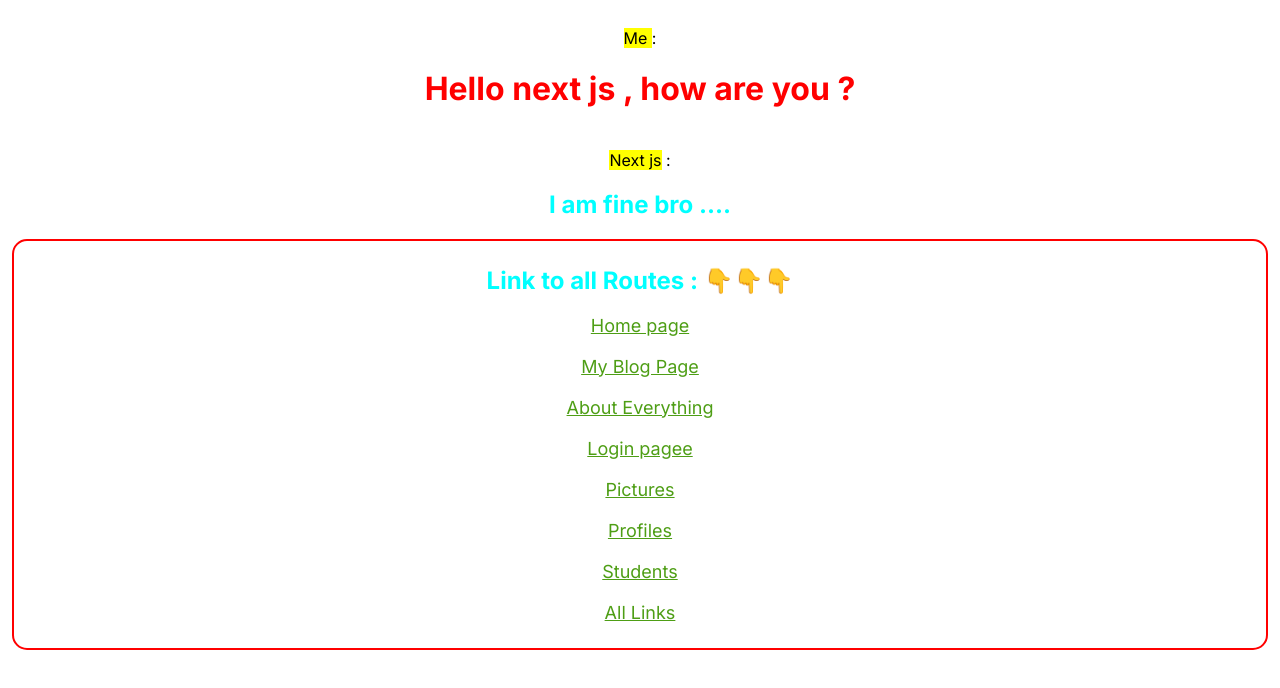
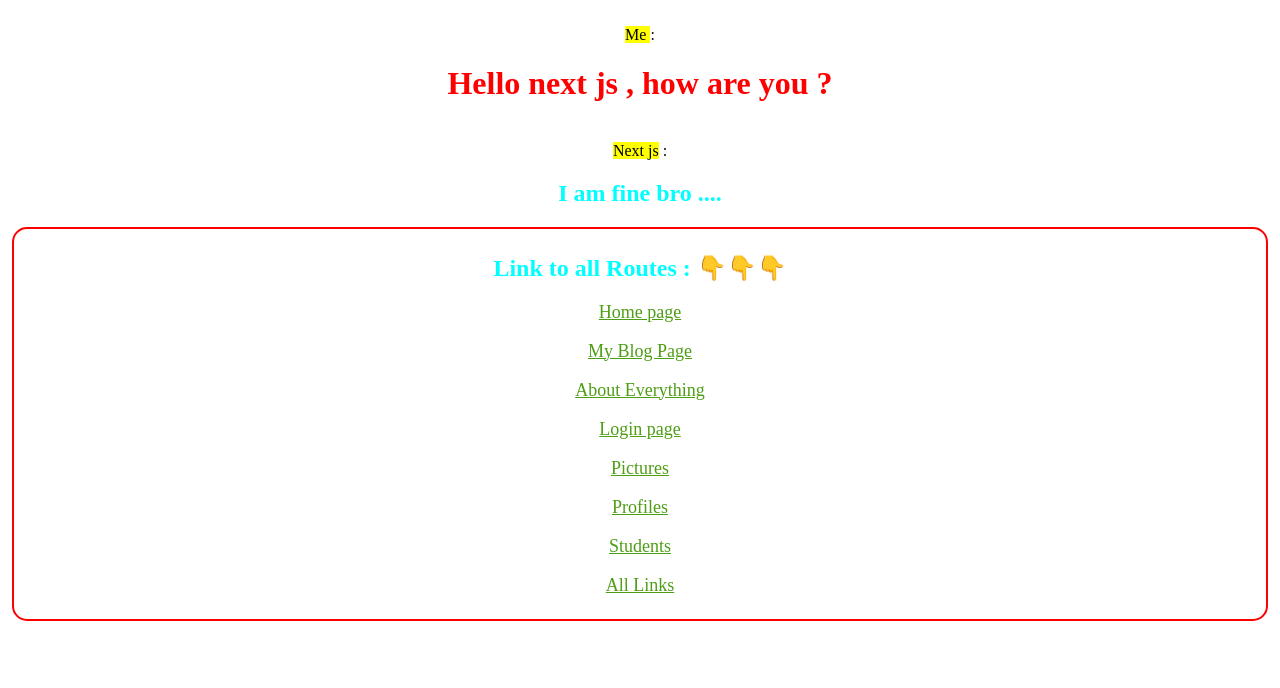
Before and after one commit to aniruddhaadak80/next-intro-app, a Next.js app: page / in a window 1280 px wide. Shown: the top 688 px of the page. Built offline with nearby package versions, Linux system fonts and the light colour scheme.

Commit message:
Modified

```diff
--- a/src/app/about/about_me/page.js
+++ b/src/app/about/about_me/page.js
@@ -39,9 +39,6 @@
       {/* this is for my love  */}
       <h3>{props.love}</h3>
 
-
-
-
-    </>
+     </>
   );
 };
--- a/src/app/layout.tsx
+++ b/src/app/layout.tsx
@@ -15,8 +15,14 @@
   children: React.ReactNode
 }) {
   return (
+    <>
+
     <html lang="en">
-      <body className={inter.className}>{children}</body>
+
+      <body>{children}</body>
+
     </html>
+
+    </>
   )
 }
--- a/src/app/links/page.jsx
+++ b/src/app/links/page.jsx
@@ -12,7 +12,7 @@
     <br/>
     <Link href="/about">About Everything </Link> <br/>
     <br/>
-    <Link href="/login">Login pagee</Link> <br/>
+    <Link href="/login">Login page</Link> <br/>
     <br/>
     <Link href="/pictures">Pictures</Link> <br/>
     <br/>
```
Also changed, not shown: src/app/globals.css (+5 -2 lines).
